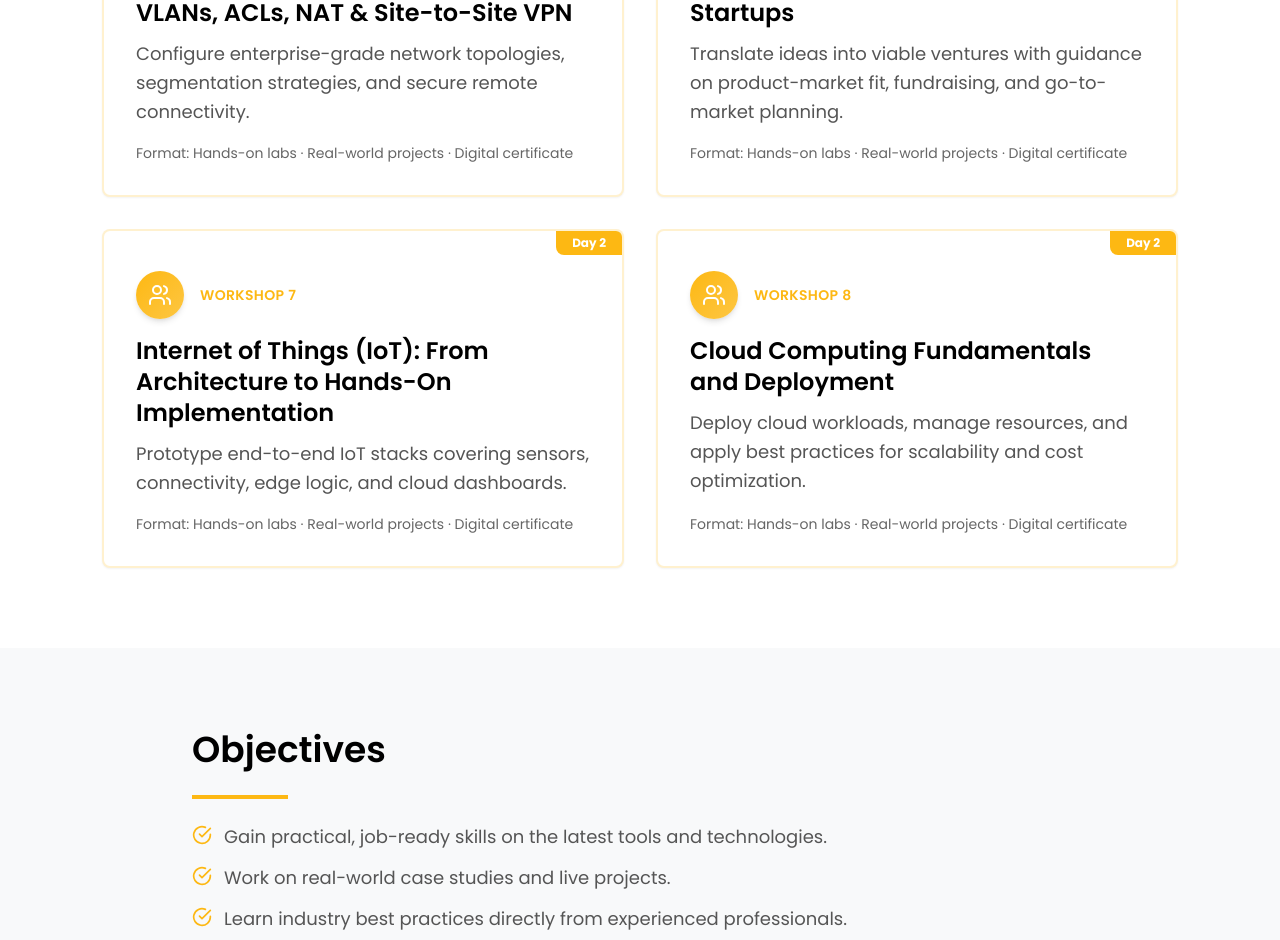
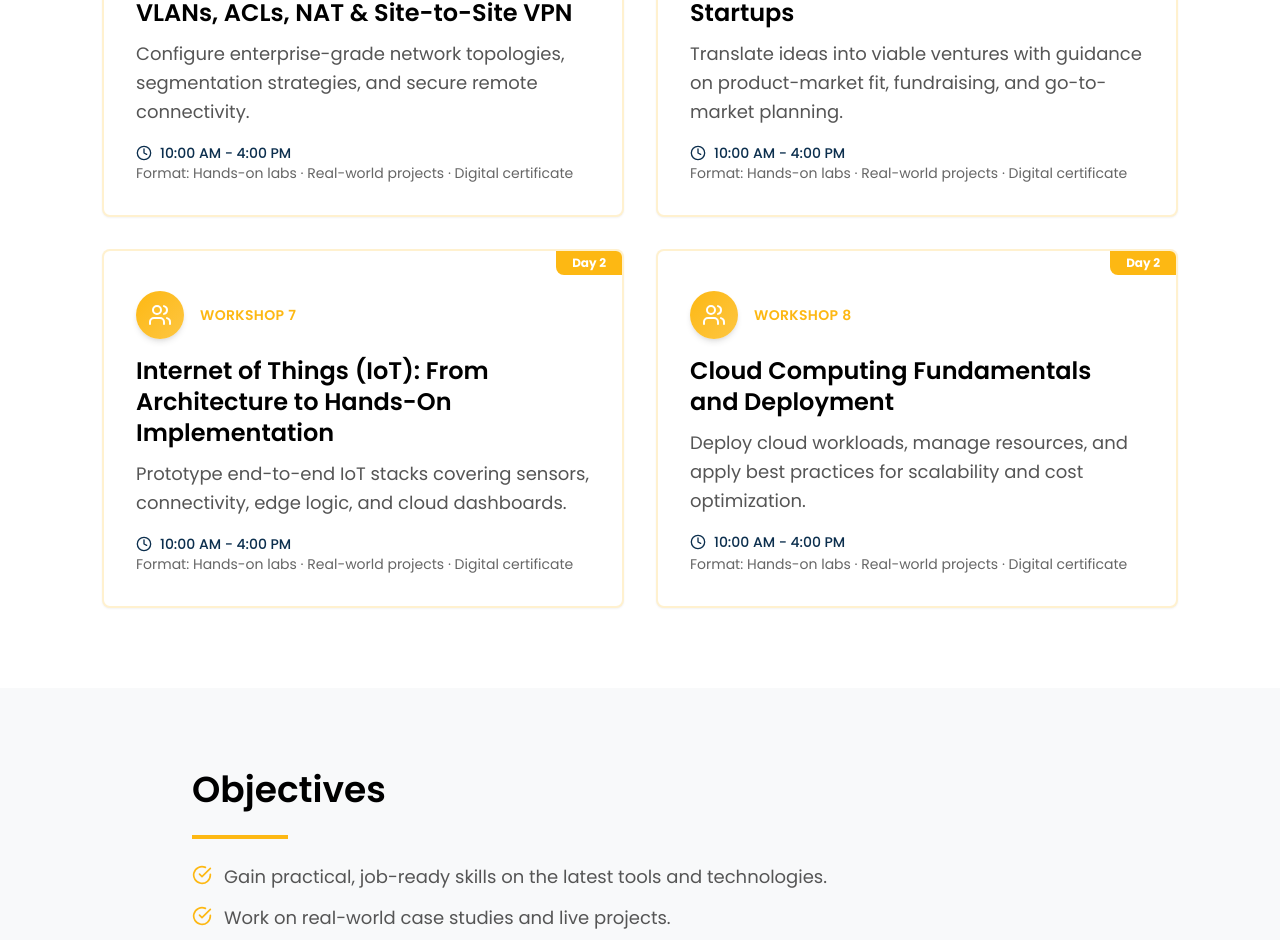
Before and after one commit to haroon147/icci-25, a React (Vite) app in the folder frontend/: page /workshops in a window 1280 px wide. Shown: the part 2705-3645 px from the top of the page. Built offline with nearby package versions, Linux system fonts and the light colour scheme.

Commit message:
updated time os workshops

```diff
--- a/frontend/src/pages/Workshops.jsx
+++ b/frontend/src/pages/Workshops.jsx
@@ -6,10 +6,10 @@ export default function Workshops() {
     { title: "Digital Forensics Lab: Tracing Evidence in Cybercrime", summary: "Acquire evidence collection, chain-of-custody, and investigative tooling skills to track digital footprints securely.", day: "Day 1", time: "10:00 AM - 4:00 PM" },
     { title: "Practical DevOps: Automating Deployments with CI/CD", summary: "Implement automated build, test, and deployment pipelines using industry-standard DevOps toolchains.", day: "Day 1", time: "10:00 AM - 4:00 PM" },
     { title: "Intelligent Vision Systems: Practical Training in Computer Vision & Pattern Recognition", summary: "Build CV pipelines for detection, classification, and tracking with OpenCV libraries and annotated datasets.", day: "Day 1", time: "10:00 AM - 4:00 PM" },
-    { title: "Enterprise Networking & Security: VLANs, ACLs, NAT & Site-to-Site VPN", summary: "Configure enterprise-grade network topologies, segmentation strategies, and secure remote connectivity.", day: "Day 2" },
-    { title: "Innovation, Entrepreneurship & Tech Startups", summary: "Translate ideas into viable ventures with guidance on product-market fit, fundraising, and go-to-market planning.", day: "Day 2" },
-    { title: "Internet of Things (IoT): From Architecture to Hands-On Implementation", summary: "Prototype end-to-end IoT stacks covering sensors, connectivity, edge logic, and cloud dashboards.", day: "Day 2" },
-    { title: "Cloud Computing Fundamentals and Deployment", summary: "Deploy cloud workloads, manage resources, and apply best practices for scalability and cost optimization.", day: "Day 2" }
+    { title: "Enterprise Networking & Security: VLANs, ACLs, NAT & Site-to-Site VPN", summary: "Configure enterprise-grade network topologies, segmentation strategies, and secure remote connectivity.", day: "Day 2",time: "10:00 AM - 4:00 PM" },
+    { title: "Innovation, Entrepreneurship & Tech Startups", summary: "Translate ideas into viable ventures with guidance on product-market fit, fundraising, and go-to-market planning.", day: "Day 2",time: "10:00 AM - 4:00 PM" },
+    { title: "Internet of Things (IoT): From Architecture to Hands-On Implementation", summary: "Prototype end-to-end IoT stacks covering sensors, connectivity, edge logic, and cloud dashboards.", day: "Day 2",time: "10:00 AM - 4:00 PM" },
+    { title: "Cloud Computing Fundamentals and Deployment", summary: "Deploy cloud workloads, manage resources, and apply best practices for scalability and cost optimization.", day: "Day 2",time: "10:00 AM - 4:00 PM" }
   ];
 
   const objectives = [
@@ -147,6 +147,10 @@ export default function Workshops() {
                     </div>
                     <h3 className="text-subheading font-semibold text-text-primary mb-3 text-break">{workshop.title}</h3>
                     <p className="text-body text-text-secondary mb-4 text-break">{workshop.summary}</p>
+                    <div className="flex items-center gap-2 text-sm text-primary font-medium">
+                        <Clock className="h-4 w-4" />
+                        <span>{workshop.time}</span>
+                      </div>
                     <div className="mt-auto">
                       <p className="text-sm text-text-muted">Format: Hands-on labs · Real-world projects · Digital certificate</p>
                     </div>
```
